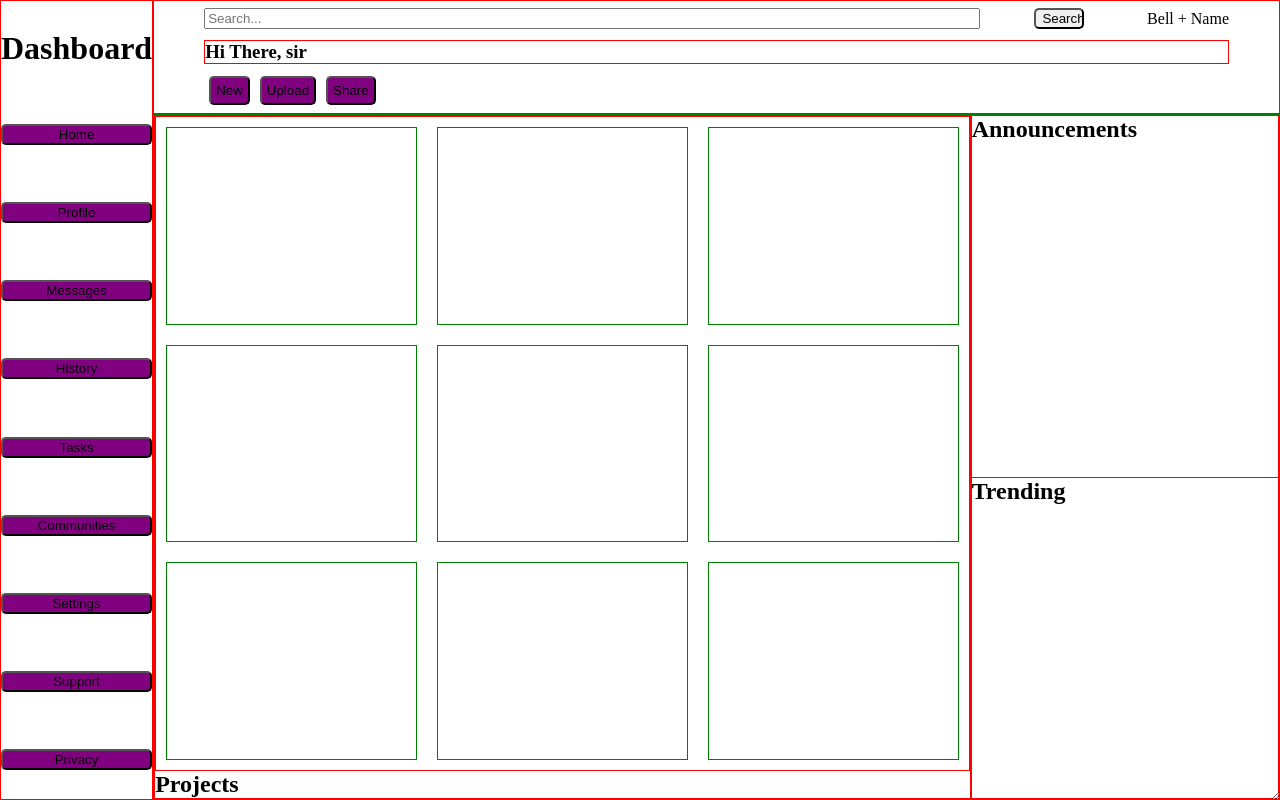
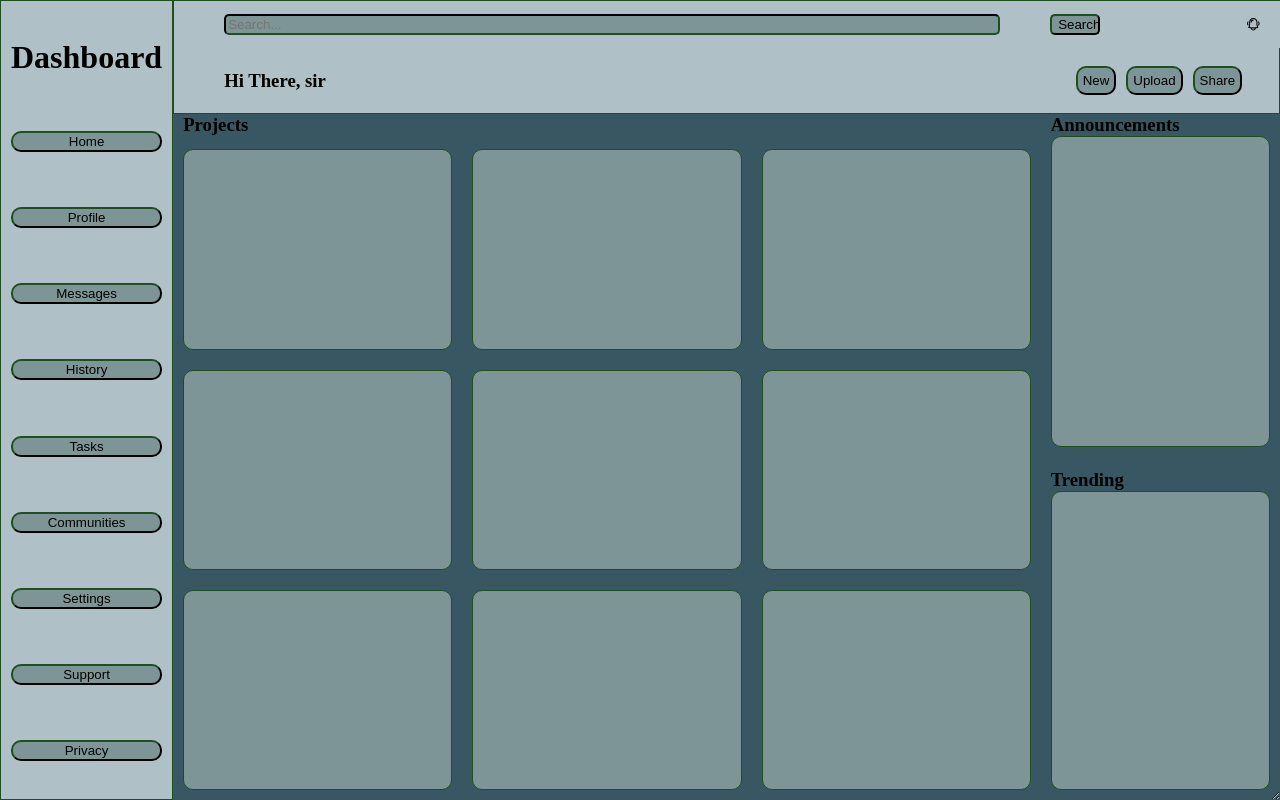
Before and after one commit to Kayo-b/bashboard, a plain HTML site: page index.html in a window 1280 px wide. Drawn offline with Linux system fonts and the light colour scheme.

Commit message:
almost finishing the CSS

```diff
--- a/index.html
+++ b/index.html
@@ -30,7 +30,48 @@
                         <input id="submit" type="submit" value="Search">
                     </div>
 
-                    <div class="bell">Bell + Name</div>
+                    <div class="bell"><svg version="1.1" id="Layer_1" xmlns="http://www.w3.org/2000/svg" xmlns:xlink="http://www.w3.org/1999/xlink" x="0px" y="0px" viewBox="0 0 512.386 512.386" style="enable-background:new 0 0 512.386 512.386;" xml:space="preserve">
+                        <g>
+                            <g>
+                                <g>
+                                    <path d="M451.495,362.936c-7.292-5.642-14.806-26.557-19.372-56.216c-4.005-26.017-5.333-52.709-5.27-71.422l0.001-64.248     C426.854,76.738,350.388,0,256.188,0S85.521,76.738,85.521,171.051v64c0.007,4.833-0.165,12.874-0.692,23.057     c-0.861,16.643-2.42,33.221-4.828,48.546c-4.665,29.684-12.24,50.624-19.593,56.317c-16.487,12.692-11.992,39.768,9.627,44.618     c0.405,0.091,0.809,0.17,1.213,0.237c0.036,0.006,0.071,0.009,0.106,0.015c26.208,5.487,52.572,9.796,79.016,12.926     c7.314,51.782,51.806,91.619,105.605,91.619c53.786,0,98.271-39.819,105.6-91.583c26.526-3.139,52.928-7.461,79.126-12.978     c0.404-0.067,0.808-0.146,1.214-0.237C463.532,402.739,468.027,375.663,451.495,362.936z M255.974,469.719     c-28.656,0-52.915-18.839-61.07-44.806c40.715,2.782,81.516,2.788,122.13,0.029C308.871,450.894,284.62,469.719,255.974,469.719z      M341.17,380.122c-0.778-0.009-1.565,0.021-2.359,0.099c-55.093,5.37-110.581,5.37-165.674,0     c-0.796-0.078-1.586-0.108-2.367-0.098c-21.631-2.166-43.194-5.155-64.635-8.976c7.311-15.079,12.346-34.523,16.015-57.869     c4.571-29.089,6.067-57.997,6.037-78.223l0-64.004c0-70.783,57.397-128.384,128-128.384s128,57.601,128,128.384v64     c-0.071,20.849,1.355,49.511,5.765,78.161c3.598,23.374,8.586,42.842,15.872,57.932     C384.377,374.965,362.808,377.955,341.17,380.122z"/>
+                                    <path d="M486.138,150.278c-7.408-9.162-20.84-10.584-30.002-3.176c-9.162,7.408-10.584,20.84-3.176,30.002     c10.672,13.199,16.568,29.561,16.568,46.896c0,17.325-5.91,33.71-16.589,46.918c-7.408,9.162-5.986,22.594,3.176,30.002     c9.162,7.408,22.594,5.986,30.002-3.176c16.76-20.729,26.077-46.559,26.077-73.744     C512.194,196.809,502.894,171.001,486.138,150.278z"/>
+                                    <path d="M59.427,270.918c-10.672-13.199-16.568-29.561-16.568-46.896c0-17.325,5.91-33.71,16.589-46.918     c7.408-9.162,5.986-22.594-3.176-30.002c-9.162-7.408-22.594-5.986-30.002,3.176c-16.76,20.729-26.077,46.559-26.077,73.744     c0,27.191,9.301,52.999,26.056,73.722c7.408,9.162,20.84,10.584,30.002,3.176C65.412,293.512,66.834,280.08,59.427,270.918z"/>
+                                    <path d="M255.972,64.378c-58.843,0-106.667,47.823-106.667,106.667c0,11.782,9.551,21.333,21.333,21.333     c11.782,0,21.333-9.551,21.333-21.333c0-35.279,28.721-64,64-64c11.782,0,21.333-9.551,21.333-21.333     S267.754,64.378,255.972,64.378z"/>
+                                </g>
+                            </g>
+                        </g>
+                        <g>
+                        </g>
+                        <g>
+                        </g>
+                        <g>
+                        </g>
+                        <g>
+                        </g>
+                        <g>
+                        </g>
+                        <g>
+                        </g>
+                        <g>
+                        </g>
+                        <g>
+                        </g>
+                        <g>
+                        </g>
+                        <g>
+                        </g>
+                        <g>
+                        </g>
+                        <g>
+                        </g>
+                        <g>
+                        </g>
+                        <g>
+                        </g>
+                        <g>
+                        </g>
+                        </svg></div>
                 </div>
 
                 <div class="downer">
@@ -50,8 +91,9 @@
             <div class="main">
 
                 <div class="projects">
-                    <h2>Projects</h2>
+                    <div class="header"><h3 class="proj">Projects</h3></div>
                         <div class="windows">
+
                             <div class="window"></div>
                             <div class="window"></div>
                             <div class="window"></div>
@@ -65,9 +107,21 @@
                         </div>
 
                 </div>
-                <div class="announce"> <h2>Announcements</h2></div>
+                <div class="right">
+                    <div class="header"><h3 class="sideHeader">Announcements</h3></div>
+                    <div class="announce">
+                        <div class="window"></div>
+                    </div>
 
-                <div class="trending"><h2>Trending</h2></div>
+                </div>
+
+                <div class="right2">
+                    <div class="header"><h3 class="sideHeader">Trending</h3></div>
+                    <div class="trending">
+                        <div class="window"></div>
+                    </div>
+
+                </div>
 
             </div>
 
--- a/style.css
+++ b/style.css
@@ -20,10 +20,13 @@
 
 
 .sidemenu{
-    border: 1px solid red;
+    border:1px solid #1f4f1f;
     display:grid;
     grid-area: 1 / 1 / 7 / 4;
     justify-content:space-evenly;
+    padding: 10px;
+    background-color: rgb(175, 192, 198);
+
 
 }
 
@@ -34,35 +37,16 @@
 .main{
     display: grid;
     grid-area: 2 /2 / 7 / 7;
-    border:1px solid green;
-}
-
-.projects{
-    display: grid;
-    grid-area: 1/1/5/5;
-    grid-template: repeat(3, 1fr) / repeat(3, 1fr);
-    justify-content: space-around;
-    /* align-items: center; */
-    border:1px solid red;
-}
-
-.announce{
-    display: grid;
-    grid-area: 1/5/5/5;
-    border:1px solid red;
-}
-
-.trending{
-    display: grid;
-    grid-area: 3/5/5/5;
-    border:1px solid red;
+    background-color: rgb(56, 87, 98);
+    /* border:1px solid green; */
 }
 
 .head{
    display:grid;
    grid-area: 1 / 2 / 1 / 7;
+   background-color: rgb(175, 192, 198);
    /* grid-template: repeat(2, 1fr) / repeat(1, 100%); */
-   border: 1px solid red;
+   border:1px solid #1f4f1f;
 }
 
 .upper{
@@ -73,7 +57,7 @@
     /* justify-content: space-around; */
     /* flex-direction: row; */
     align-items: center;
-
+    background-color: rgb(175, 192, 198);
     padding-left:50px;
     padding-right:50px;
 
@@ -89,10 +73,17 @@
 #search{
     display: flex;
     width: 60vw;
-
+    background-color: rgb(126, 149, 151);
     justify-content: space-between;
+    border-color:#1f4f1f;
+    border-radius:5px;
 }
 
+#Layer_1{
+    display:grid;
+    width:13%;
+    padding-left:97px;
+}
 #submit{
     display:grid;
     grid-area: 1 / 2 / 1 / 2;
@@ -100,6 +91,8 @@
     border-radius:5px;
     margin-left:50px;
     margin-right:50px;
+    background-color: rgb(126, 149, 151);
+    border-color:#1f4f1f;
 
 }
 
@@ -127,16 +120,16 @@
     display: grid;
     grid-area: 1 / 1 / 1 / 1;
     justify-content: left;
-    border: 1px solid red;
+    /* border: 1px solid red; */
 }
 
-/* .butCont{
+.butCont{
     display: grid;
     grid-area: 1 / 2 / 1 / 2;
     justify-content: right;
 
 
-} */
+}
 
 
 .butCont>button{
@@ -162,8 +155,35 @@
 }
 
 button{
-    border-radius: 5px;
-    background-color: purple;
+    border-radius: 10px;
+    border-color: #1f4f1f;
+    background-color: rgb(126, 149, 151);
+}
+
+.projects{
+    display: grid;
+    grid-area: 1/1/5/5;
+    /* grid-template: repeat(4, 1fr) / repeat(1, 1fr); */
+    /* justify-content: space-between; */
+
+    /* align-items: center; */
+    /* border:1px solid red; */
+
+}
+.trending{
+    display: grid;
+    grid-area: 1/1/5/5;
+    grid-template: repeat(1, 1fr) / repeat(1, 1fr);
+    /* border:1px solid red; */
+    justify-content: space-around;
+    padding-top:12px;
+}
+.announce{
+    display: grid;
+    grid-area: 1/1/3/5;
+    grid-template: repeat(1, 1fr) / repeat(1, 1fr);
+    /* border:1px solid red; */
+    padding-top:12px;
 }
 
 .windows{
@@ -171,12 +191,50 @@ button{
     grid-area: 1/1/5/5;
     grid-template: repeat(3, 1fr) / repeat(3, 1fr);
     justify-content: space-around;
+    margin-top:25px;
     /* align-items: center; */
-    border:1px solid red;
+    /* border:1px solid red; */
+
 }
 
 .window{
-    border:1px solid green;
+    border:1px solid #1f4f1f;
     display: grid;
     margin:10px;
+    background-color: rgb(126, 149, 151);
+    border-radius: 10px;
 }
+
+.header{
+    display:grid;
+    height:1px;
+    grid-area: 1 / 1 / 5 / 5;
+    grid-template: repeat(4, 1fr) / repeat(4, 1fr);
+    margin-left:10px;
+
+
+}
+
+.right{
+    display:grid;
+    grid-template: repeat(4, 1fr) / repeat(1, 1fr);
+    grid-area:1 / 5 / 5 / 5;
+}
+
+.right2{
+    display:grid;
+    grid-template: repeat(4, 1fr) / repeat(1, 1fr);
+    grid-area:3 / 5 / 5 / 5;
+}
+
+
+.sideHeader{
+    width:20px;
+
+}
+
+
+.proj{
+    padding-bottom:3px;
+
+}
```
Lines whose indentation alone changed are shown as unchanged.
